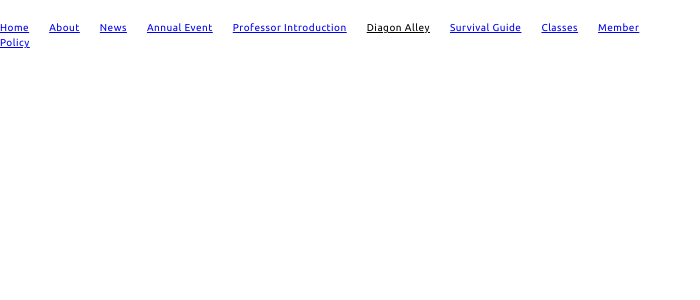
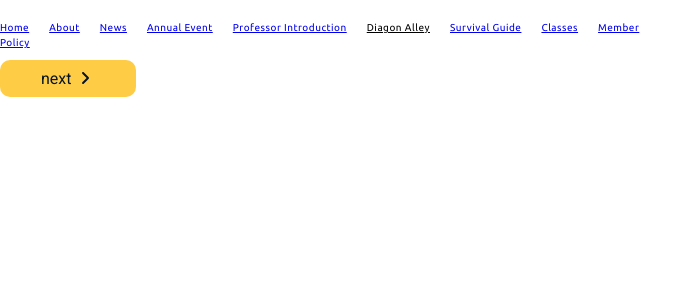
Before and after one commit to ChenRepeat/Formosoul, a Vue app: page /shop in a window 1280 px wide. Shown: the top 300 px of the page, without its empty margins (0-700 px from the left). Built offline with nearby package versions, Linux system fonts and the light colour scheme.

Commit message:
add icon 測試btn css

```diff
--- a/src/views/Shop.vue
+++ b/src/views/Shop.vue
@@ -1,8 +1,16 @@
+<script setup>
+import { FontAwesomeIcon } from '@fortawesome/vue-fontawesome';
+
+
+</script>
+
+
 <template>
+<button class="btn-yellow-fill">next <font-awesome-icon icon="fa-solid fa-angle-right" /> </button>
 
 </template>
 
-<style>
+<style scoped lang="scss">
 @media (min-width: 1024px) {
   .about {
     min-height: 100vh;
```
Also changed, not shown: src/assets/style.scss (+30 -2 lines).
